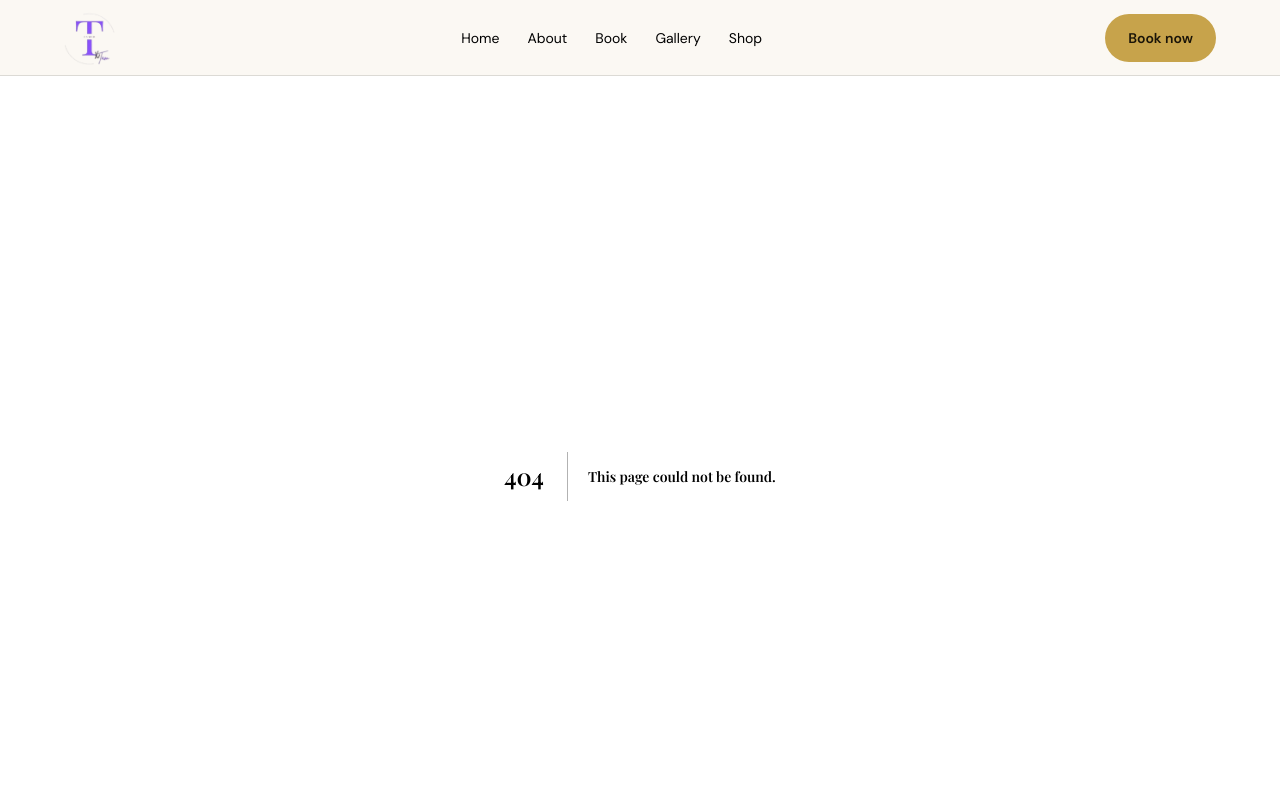
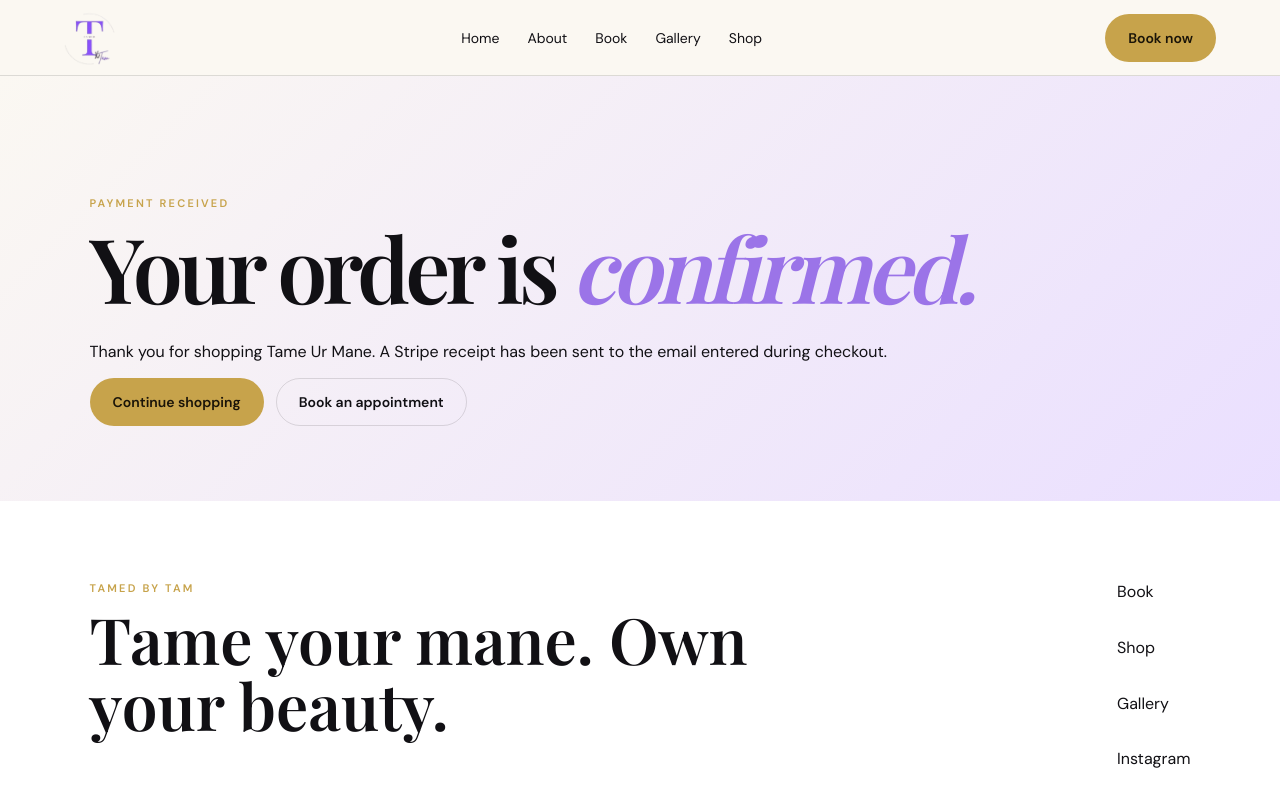
Before and after one commit to hligon35/tamedbyt, a Next.js app: page /shop/success in a window 1280 px wide. Before the commit this address had no page. Shown: the top 800 px of the page. Built offline with nearby package versions, Linux system fonts and the light colour scheme; a web font is replaced by a local one.

Commit message:
Add store order confirmation page

```diff
--- /dev/null
+++ b/app/shop/success/page.tsx
@@ -0,0 +1,12 @@
+import Link from "next/link";
+
+export const metadata = { title: "Order confirmed" };
+
+export default function OrderSuccess() {
+  return <section className="page-hero compact">
+    <p className="eyebrow">Payment received</p>
+    <h1>Your order is <em>confirmed.</em></h1>
+    <p>Thank you for shopping Tame Ur Mane. A Stripe receipt has been sent to the email entered during checkout.</p>
+    <div className="button-row"><Link className="button gold" href="/shop">Continue shopping</Link><Link className="button ghost" href="/book">Book an appointment</Link></div>
+  </section>;
+}
```
